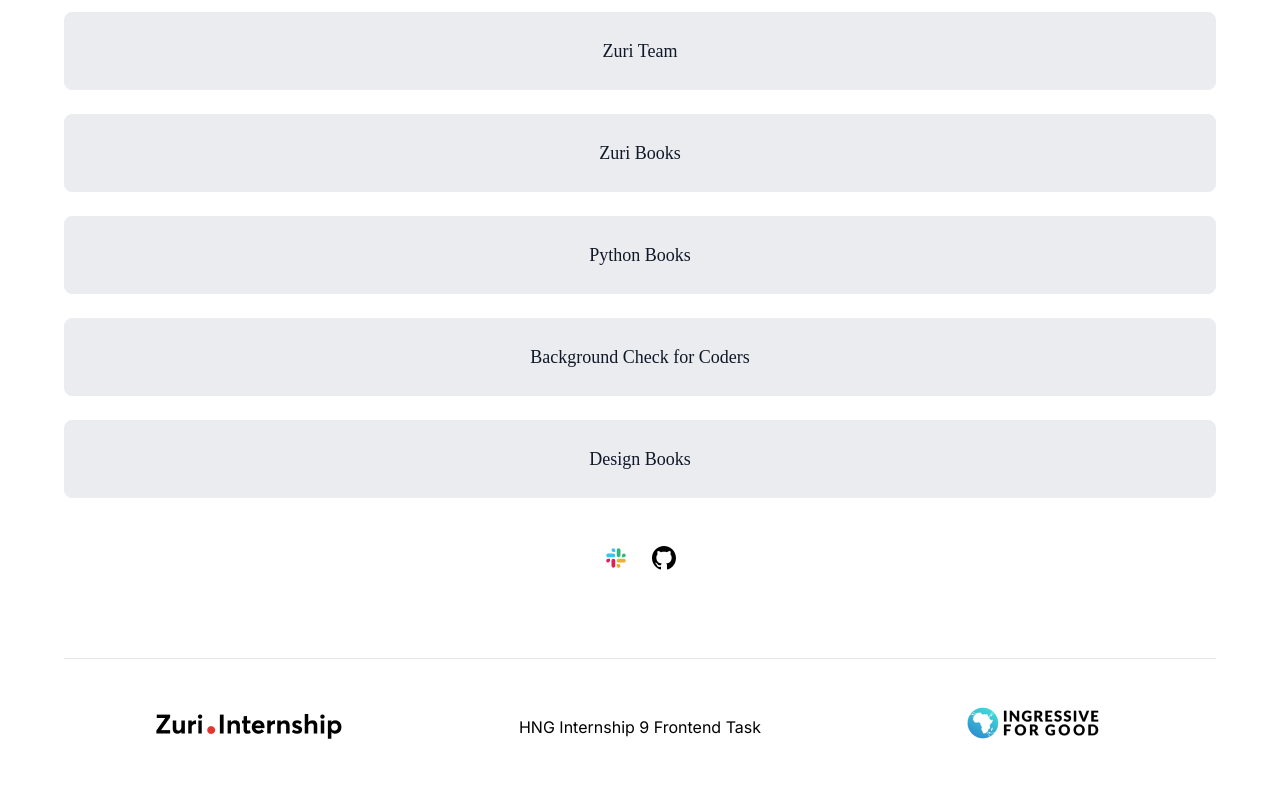
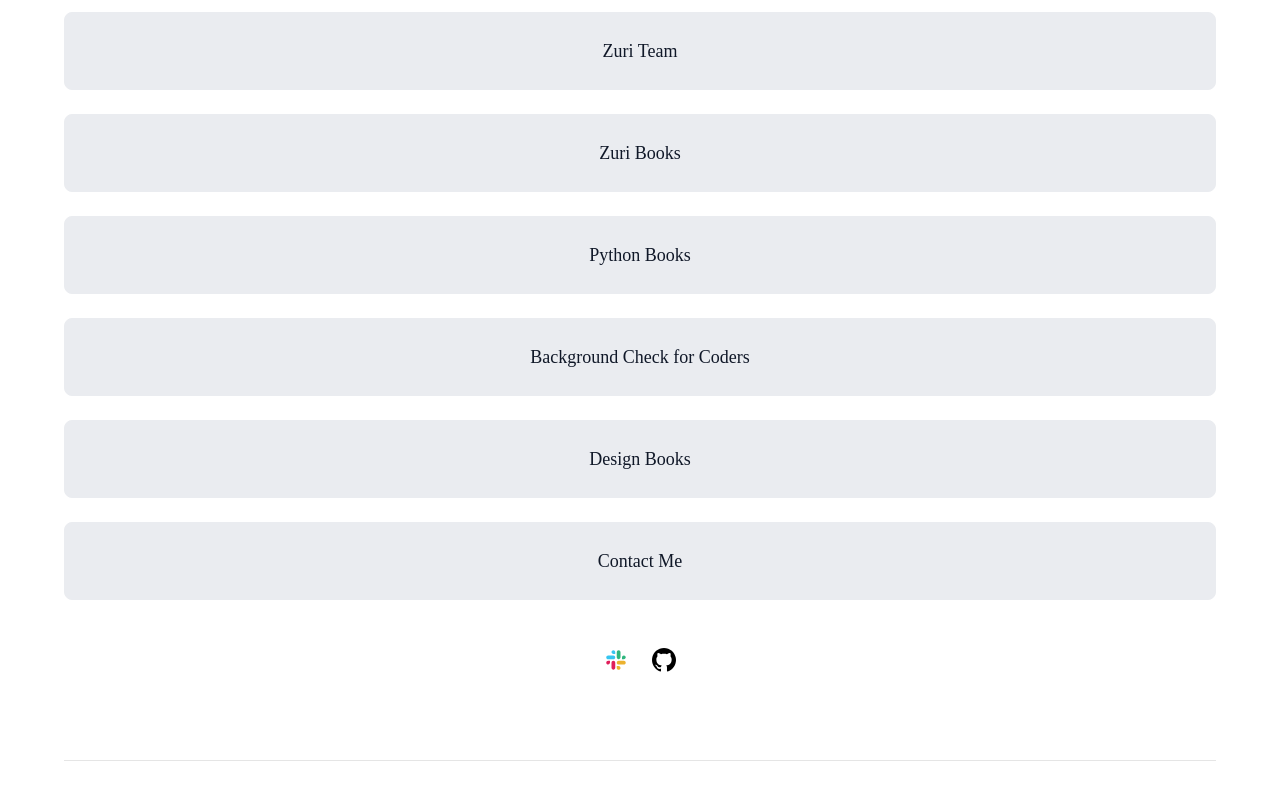
Before and after one commit to michaelhpet/linktree-clone-zuri-reactjs, a React (Vite) app: page / in a window 1280 px wide. Shown: the part 360-1157 px from the top of the page. Built offline with nearby package versions, Linux system fonts and the light colour scheme.

Commit message:
feat: Contact route

```diff
--- a/index.html
+++ b/index.html
@@ -2,9 +2,17 @@
 <html lang="en">
   <head>
     <meta charset="UTF-8" />
-    <link rel="icon" type="image/svg+xml" href="/vite.svg" />
+    <link rel="icon" type="image/png" href="/michael-peter.png" />
     <meta name="viewport" content="width=device-width, initial-scale=1.0" />
-    <title>Vite + React</title>
+    <title>Linktree Clone | kael</title>
+    <link rel="preconnect" href="https://fonts.googleapis.com" />
+    <link
+      rel="preconnect"
+      href="https://fonts.gstatic.com"
+      crossorigin="true" />
+    <link
+      href="https://fonts.googleapis.com/css2?family=Inter:wght@400;500;700&display=swap"
+      rel="stylesheet" />
   </head>
   <body>
     <div id="root"></div>
--- a/src/components/ButtonLink.jsx
+++ b/src/components/ButtonLink.jsx
@@ -6,8 +6,10 @@ export default function ButtonLink(props) {
       <StyledLink
         href={props.href}
         id={props.id}
-        target='_blank'
-        rel='noreferrer'>
+        {...(props?.href.startsWith('https://') && {
+          target: '_blank',
+          rel: 'noreferrer',
+        })}>
         {props.label}
       </StyledLink>
     </Tooltip>
--- a/src/components/Layout.jsx
+++ b/src/components/Layout.jsx
@@ -5,7 +5,7 @@ import NavBar from './NavBar';
 export default function Layout(props) {
   return (
     <Container>
-      <NavBar />
+      {!props?.noNav ? <NavBar /> : null}
       {props.children}
       <Footer />
     </Container>
--- a/src/main.jsx
+++ b/src/main.jsx
@@ -1,7 +1,8 @@
 import { createTheme, ThemeProvider } from '@mui/material';
 import React from 'react';
 import ReactDOM from 'react-dom/client';
-import { createBrowserRouter, RouterProvider, Route } from 'react-router-dom';
+import { createBrowserRouter, RouterProvider } from 'react-router-dom';
+import Contact from './routes/Contact';
 import Root from './routes/Root';
 
 const theme = createTheme({
@@ -12,7 +13,7 @@ const theme = createTheme({
 
 const router = createBrowserRouter([
   { path: '/', element: <Root /> },
-  { path: '/contact', element: <p>Hello World</p> },
+  { path: '/contact', element: <Contact /> },
 ]);
 
 ReactDOM.createRoot(document.getElementById('root')).render(
--- /dev/null
+++ b/src/routes/Contact.jsx
@@ -0,0 +1,12 @@
+import { MetaTags } from 'react-meta-tags';
+import Layout from '../components/Layout';
+
+export default function Contact() {
+  return (
+    <Layout noNav>
+      <MetaTags>
+        <title>Contact Me | Michael Peter</title>
+      </MetaTags>
+    </Layout>
+  );
+}
--- a/src/routes/Root.jsx
+++ b/src/routes/Root.jsx
@@ -3,23 +3,10 @@ import Layout from '../components/Layout';
 import ButtonLink from '../components/ButtonLink';
 import buttonLinks from '../utils/buttonLinks';
 import SocialButtonLink from '../components/SocialButtonLink';
-import { MetaTags } from 'react-meta-tags';
 
 export default function Root() {
   return (
     <Layout>
-      <MetaTags>
-        <link rel='preconnect' href='https://fonts.googleapis.com' />
-        <link
-          rel='preconnect'
-          href='https://fonts.gstatic.com'
-          crossOrigin='true'
-        />
-        <link
-          href='https://fonts.googleapis.com/css2?family=Inter:wght@400;500;700&display=swap'
-          rel='stylesheet'
-        />
-      </MetaTags>
       <Stack spacing={3} mb={8}>
         {buttonLinks.map((link) => (
           <ButtonLink
--- a/src/utils/buttonLinks.js
+++ b/src/utils/buttonLinks.js
@@ -34,6 +34,11 @@ const buttonLinks = [
     title:
       'Discover tips & guidelines you need to create truly professional designs',
   },
+  {
+    id: 'contact',
+    href: '/contact',
+    label: 'Contact Me',
+  },
 ];
 
 export default buttonLinks;
```
Also changed, not shown: public/michael-peter.png (added).
